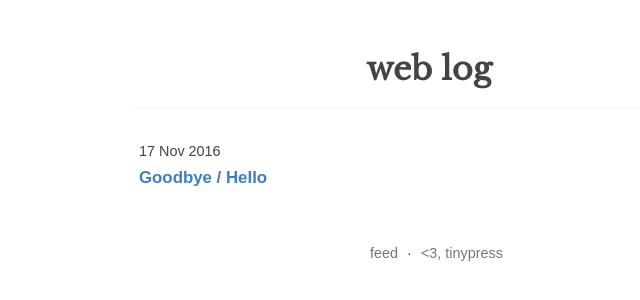
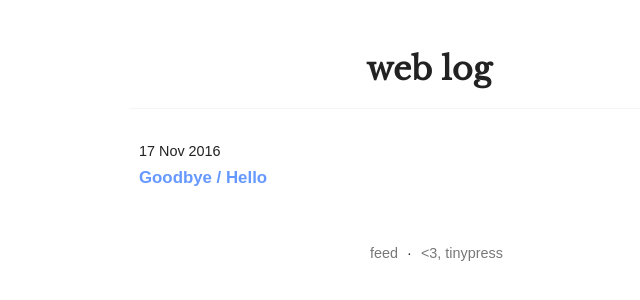
Before and after one commit to zoepage/zoepage.github.io, a Jekyll site: the page built from index.html, in a window 1280 px wide. Shown: the top 300 px of the page, without its empty margins (211-851 px from the left). Built offline with Jekyll 4.4.1, drawn with Linux system fonts in a browser that asks for light colours; the list of posts is cut into pages by our own code.

Commit message:
Update style.css

```diff
--- a/assets/css/style.css
+++ b/assets/css/style.css
@@ -10,7 +10,7 @@
 body{
     line-height: 1.6em;
     font-family: Arial,sans-serif;
-    color: #444;
+    color: #222;
     padding-top: 20px
 }
 
@@ -60,18 +60,18 @@ article p{
     padding: 10px
 }
 article a{
-    color: #407FBF;
+    color: #6699FF;
 }
 article h3{
-    color: #FF9999;
+    color: #222;
 }
 article a:visited{
-    color: #74A2D0;
+    color: #6666FF;
 }
 article img{
     max-width: 550px;
     display: block;
-    margin: 0 auto;
+    margin: 0 auto 20px;
     text-align: center;
 }
 article.list{
```
